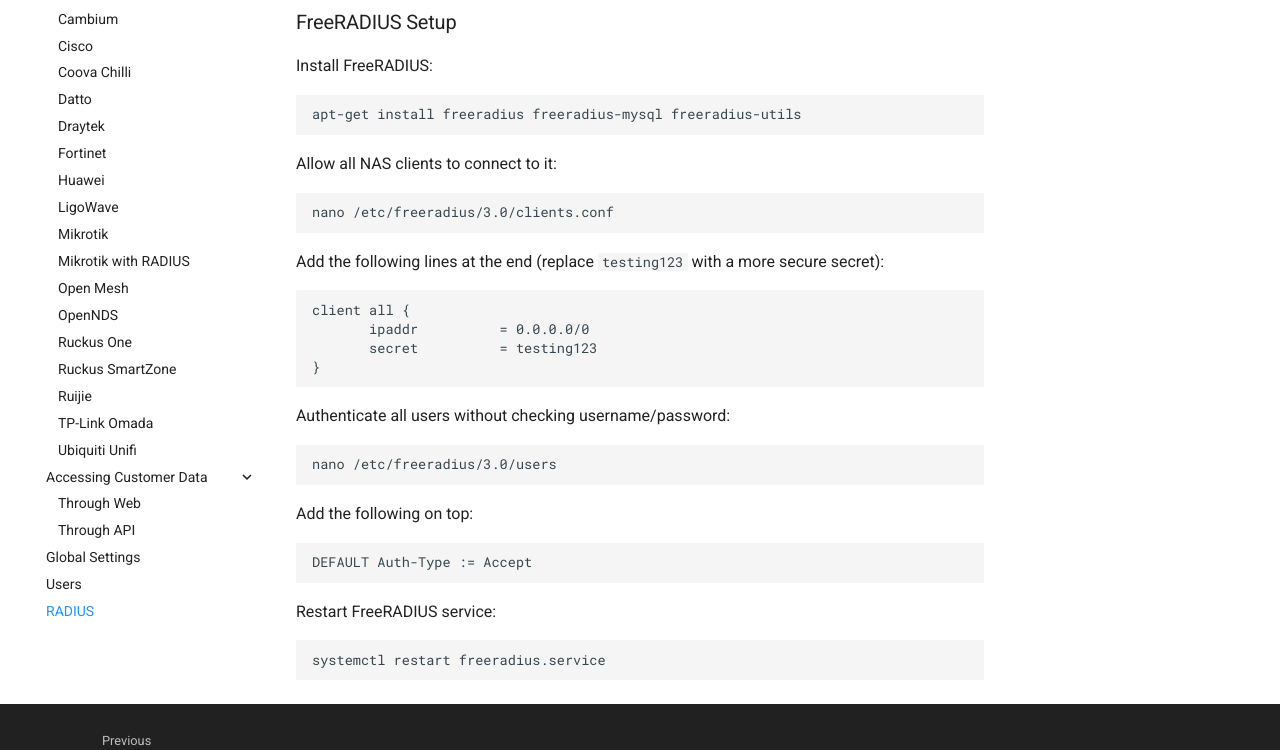
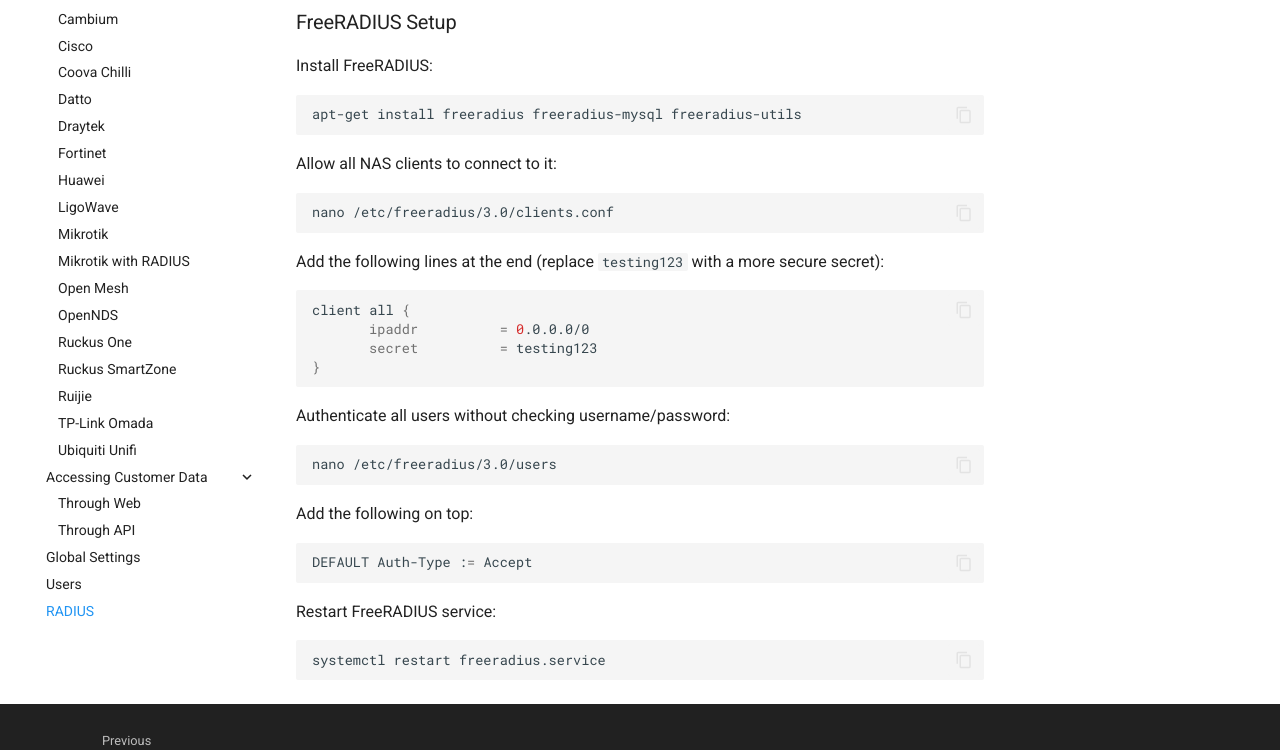
Before and after one commit to splash-networks/admin-panel-doc, an MkDocs documentation site: the page built from docs/radius.md, in a window 1280 px wide and 1141 px high. Shown: the part 281-1031 px from the top of the window. Built offline with MkDocs 1.6.1 and Material for MkDocs 9.7.7, drawn with Linux system fonts in a browser that asks for light colours.

Commit message:
copy extension

````diff
--- a/docs/radius.md
+++ b/docs/radius.md
@@ -4,19 +4,19 @@
 
 Install FreeRADIUS:
 
-```
+```bash { .copy }
 apt-get install freeradius freeradius-mysql freeradius-utils
 ```
 
 Allow all NAS clients to connect to it:
 
-```
+```bash { .copy }
 nano /etc/freeradius/3.0/clients.conf
 ```
 
 Add the following lines at the end (replace `testing123` with a more secure secret):
 
-```
+```bash { .copy }
 client all {
        ipaddr          = 0.0.0.0/0
        secret          = testing123
@@ -25,18 +25,18 @@
 
 Authenticate all users without checking username/password:
 
-```
+```bash { .copy }
 nano /etc/freeradius/3.0/users
 ```
 
 Add the following on top:
 
-```
+```bash { .copy }
 DEFAULT Auth-Type := Accept
 ```
 
 Restart FreeRADIUS service:
 
-```
+```bash { .copy }
 systemctl restart freeradius.service
 ```
--- a/mkdocs.yml
+++ b/mkdocs.yml
@@ -71,6 +71,7 @@
   - search
 markdown_extensions:
   - attr_list
+  - pymdownx.superfences
   - md_in_html
   - pymdownx.emoji:
       emoji_index: !!python/name:material.extensions.emoji.twemoji
````
